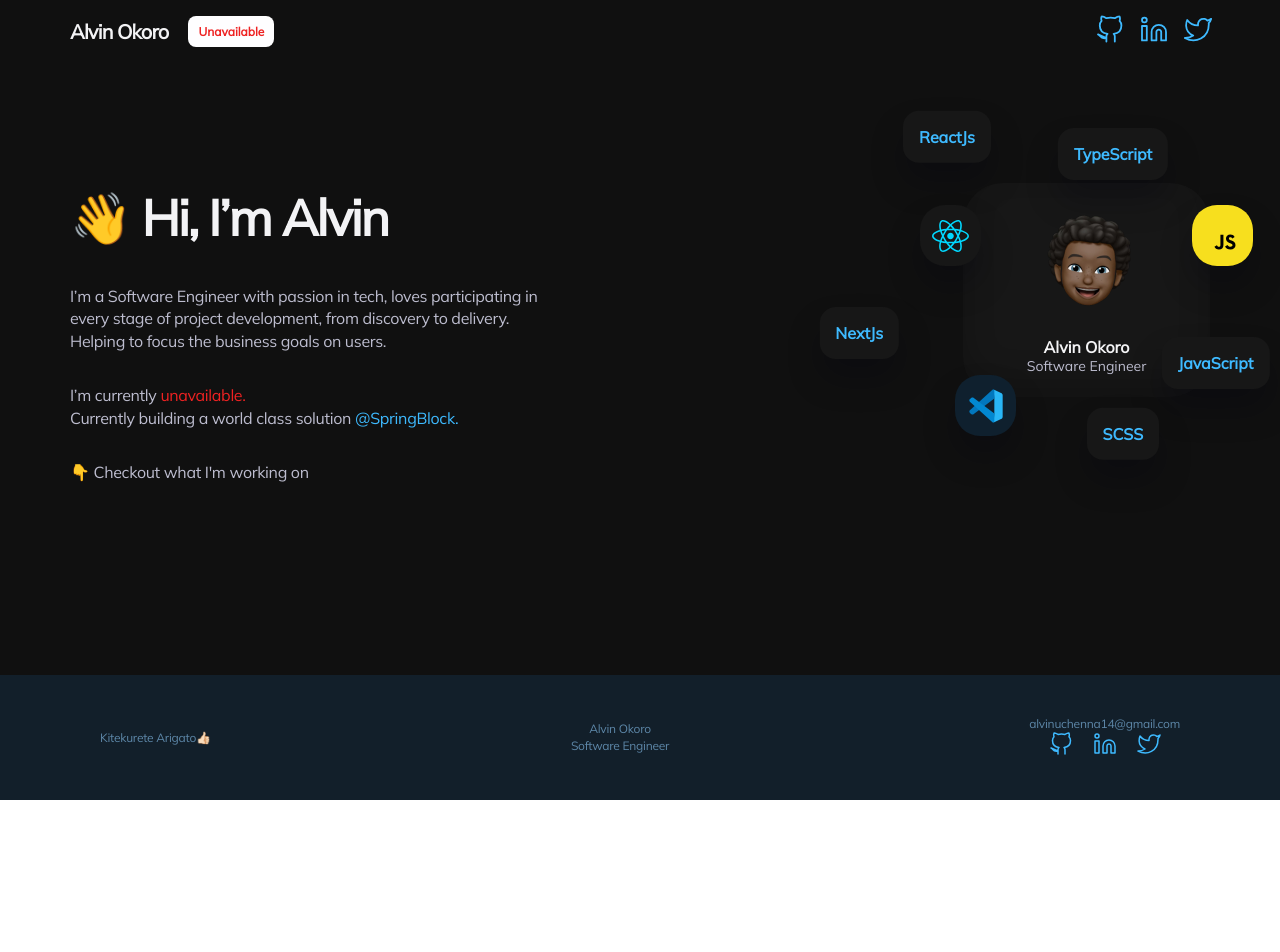
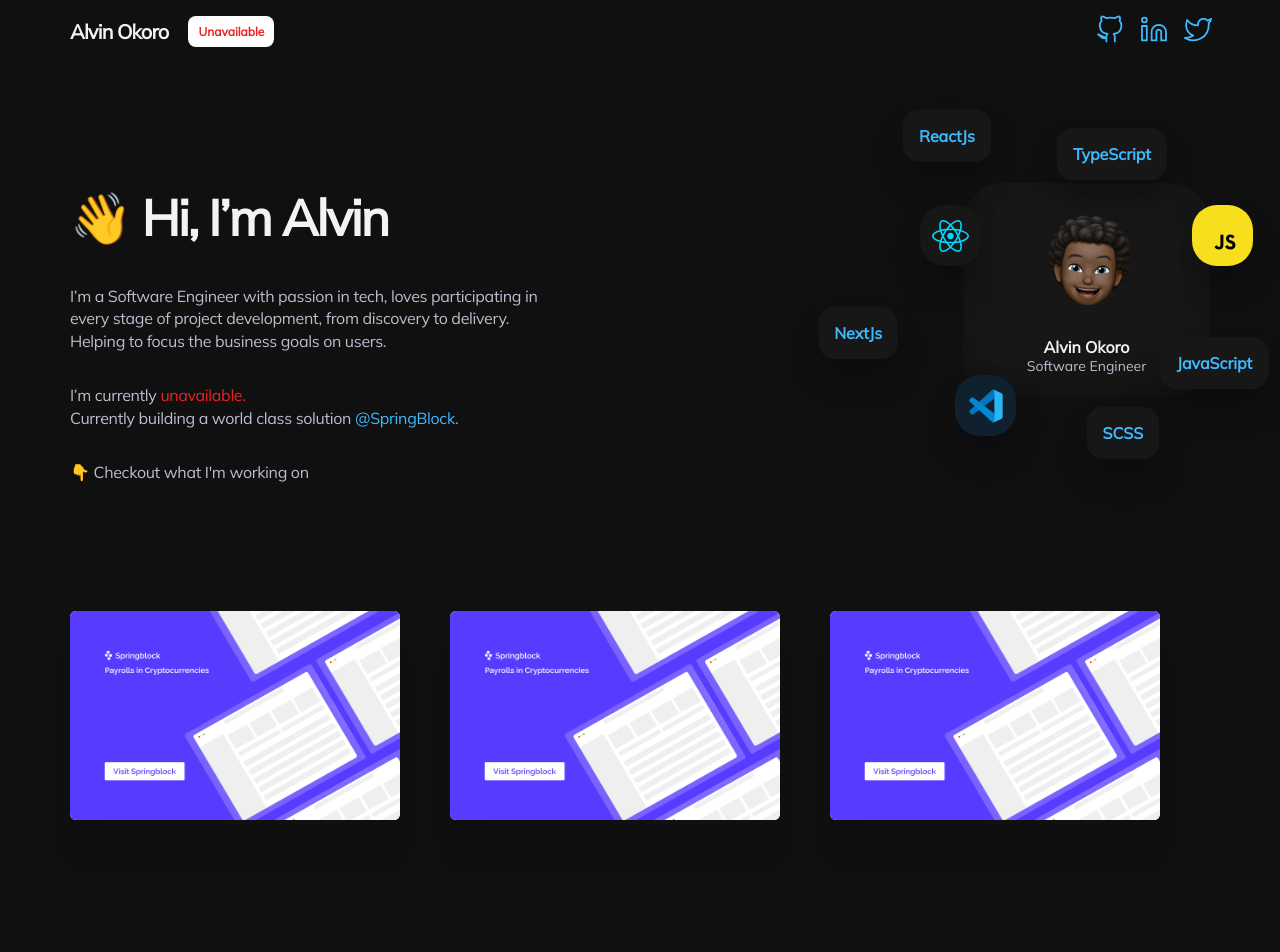
Before and after one commit to Veri5ied/alvinokoro.dev, a React (Create React App) app: page / in a window 1280 px wide. Shown: the top 952 px of the page. Before the commit the page ends 800 px from the top, so only its background shows below. Built offline with nearby package versions, Linux system fonts and the light colour scheme.

Commit message:
projects

```diff
--- a/src/components/card/Card.tsx
+++ b/src/components/card/Card.tsx
@@ -1,9 +1,16 @@
 import "./style.scss";
 
-const Card = () => {
+interface CardProps {
+  imgUrl: string;
+  linkUrl: string;
+  altText: string;
+}
+const Card = ({ imgUrl, linkUrl, altText }: CardProps) => {
   return (
     <div className="card_container">
-
+      <a href={linkUrl} target="_blank" rel="noreferrer">
+        <img src={imgUrl} alt={altText} />
+      </a>
     </div>
   );
 };
--- a/src/components/card/style.scss
+++ b/src/components/card/style.scss
@@ -0,0 +1,24 @@
+@mixin CardWidthStyle {
+    width: 330px;
+    height: 209px;
+    border-radius: 6px;
+    transition: all .4s ease-in-out
+}
+
+.card_container {
+    @include CardWidthStyle;
+    box-shadow: 0px 40px 30px rgba(25, 25, 46, 0.04);
+    background: #fff;
+
+    &:hover {
+        transform: scale(1.05);
+    }
+
+    a {
+        background: none;
+
+        img {
+            @include CardWidthStyle;
+        }
+    }
+}
--- /dev/null
+++ b/src/components/ui/project-card/ProjectCard.tsx
@@ -0,0 +1,47 @@
+import "./style.scss";
+import Card from "../../card/Card";
+import SpringBlockPic from "../../../assets/images/springblock.png";
+
+interface ProjectsProps {
+  id: number;
+  imgUrl: string;
+  altText: string;
+  linkUrl: string;
+}
+
+const Projects: ProjectsProps[] = [
+  {
+    id: 1,
+    imgUrl: SpringBlockPic,
+    altText: "SpringBlock",
+    linkUrl: "https://springblock.io/",
+  },
+  {
+    id: 2,
+    imgUrl: SpringBlockPic,
+    altText: "SpringBlock",
+    linkUrl: "https://springblock.io/",
+  },
+  {
+    id: 3,
+    imgUrl: SpringBlockPic,
+    altText: "SpringBlock",
+    linkUrl: "https://springblock.io/",
+  },
+];
+const ProjectCard = () => {
+  return (
+    <div className="project_card_container">
+      {Projects.map((project) => (
+        <Card
+          key={project.id}
+          linkUrl={project.linkUrl}
+          imgUrl={project.imgUrl}
+          altText={project.altText}
+        />
+      ))}
+    </div>
+  );
+};
+
+export default ProjectCard;
--- /dev/null
+++ b/src/components/ui/project-card/style.scss
@@ -0,0 +1,22 @@
+@mixin flexColumn {
+    display: flex;
+    flex-direction: column;
+    justify-content: center;
+    align-items: center;
+    gap: 2em;
+}
+
+.project_card_container {
+    display: grid;
+    grid-template-columns: repeat(3, 1fr);
+
+    @media screen and (max-width: 550px) {
+        @include flexColumn;
+    }
+
+    @media only screen and (min-width: 768px) and (max-width: 1024px) {
+        @include flexColumn;
+        flex-direction: row;
+        flex-wrap: wrap;
+    }
+}
--- a/src/pages/main-portfolio/MainPortfolio.tsx
+++ b/src/pages/main-portfolio/MainPortfolio.tsx
@@ -1,22 +1,26 @@
 import AuthorCard from "../../components/ui/author-card/AuthorCard";
+import ProjectCard from "../../components/ui/project-card/ProjectCard";
 import "./style.scss";
 
 const MainPortfolio = () => {
   return (
+    <>
       <div className="main_portfolio_component">
         <div className="main_portfolio_left">
           <h1 className="main_title">👋 Hi, I’m Alvin</h1>
           <div className="main_contents">
             <p className="main_texts">
-            I’m a Software Engineer with passion in tech, loves participating in
-            every stage of project development, from discovery to delivery.
+              I’m a Software Engineer with passion in tech, loves participating
+              in every stage of project development, from discovery to delivery.
               Helping to focus the business goals on users.
             </p>
             <p className="main_texts">
               I’m currently{" "}
               <span className="unavailable_color">unavailable.</span> <br />
               Currently building a world class solution{""}{" "}
-            <a href="https://springblock.io" target="_blank" rel="noreferrer">@SpringBlock.</a>
+              <a href="https://springblock.io" target="_blank" rel="noreferrer">
+                @SpringBlock.
+              </a>
             </p>
             <p className="main_texts">👇 Checkout what I'm working on</p>
           </div>
@@ -25,6 +29,10 @@
           <AuthorCard />
         </div>
       </div>
+      <div className="main_project_section">
+        <ProjectCard />
+      </div>
+    </>
   );
 };
 
--- a/src/pages/main-portfolio/style.scss
+++ b/src/pages/main-portfolio/style.scss
@@ -62,3 +62,7 @@
         }
     }
 }
+
+.main_project_section {
+    margin-top: 12vh;
+}
```
Lines whose indentation alone changed are shown as unchanged.
